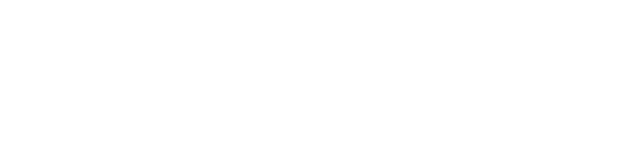
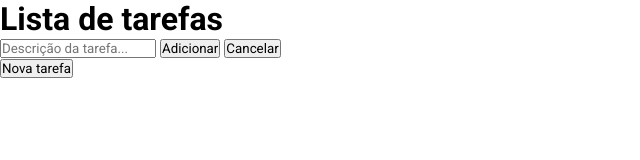
Before and after one commit to klooke/jquery-todo-list, a plain HTML site: page index.html in a window 1280 px wide. Shown: the whole page, without its empty margins (0-640 px from the left). Drawn offline with nearby package versions, Linux system fonts and the light colour scheme.

Commit message:
feat: structure page

```diff
--- a/index.html
+++ b/index.html
@@ -13,6 +13,27 @@
     <title>Lista de tarefas</title>
   </head>
   <body>
+    <header>
+      <h1>Lista de tarefas</h1>
+    </header>
+    <main>
+      <ul id="to-do-list">
+        <li id="form-item" tabindex="-1">
+          <form>
+            <input
+              type="text"
+              name="task-description"
+              id="task-description"
+              placeholder="Descrição da tarefa..."
+              maxlength="48"
+              required />
+            <input type="submit" value="Adicionar" />
+            <input type="reset" value="Cancelar" />
+          </form>
+        </li>
+      </ul>
+      <button id="show-task-form">Nova tarefa</button>
+    </main>
     <script
       src="https://ajax.googleapis.com/ajax/libs/jquery/3.7.1/jquery.min.js"
       defer></script>
```
